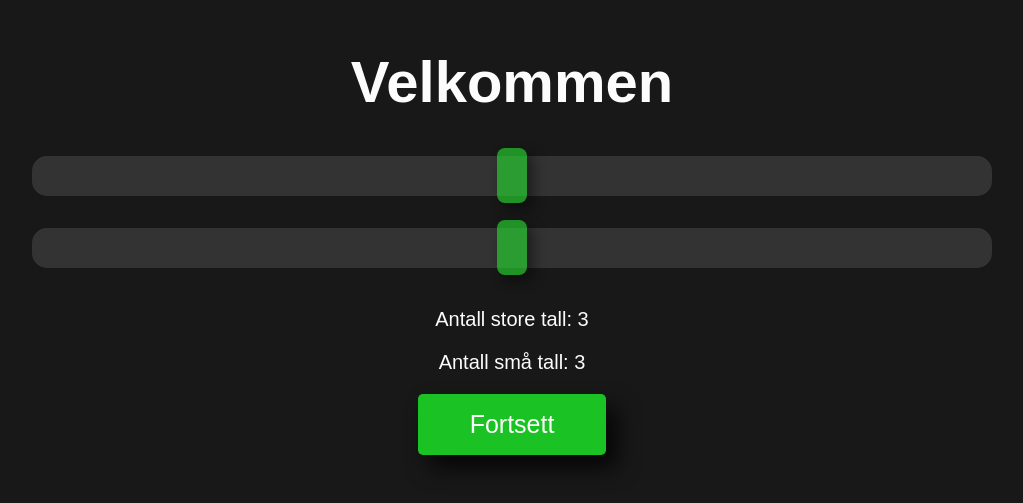
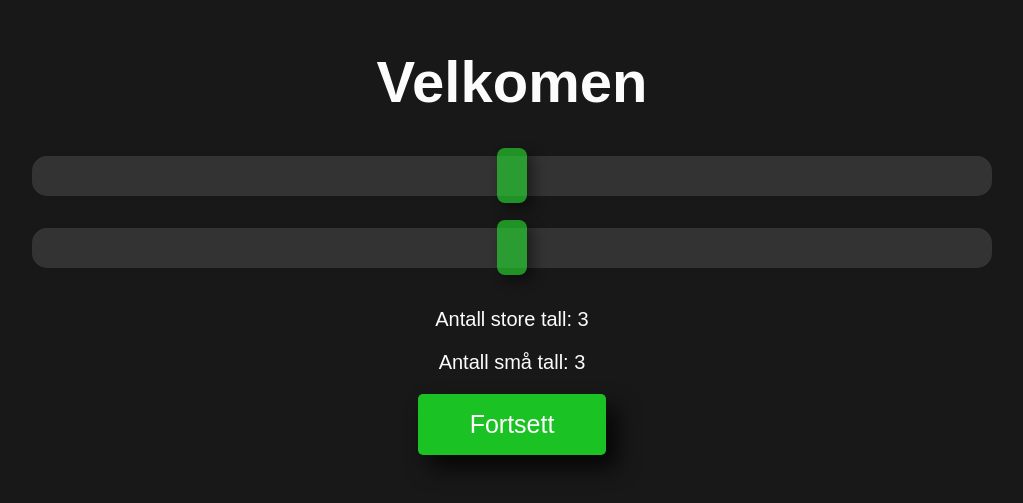
Before and after one commit to ChristofferHennie/numb3rs-webapp, a website built with Parcel: page index.html in a window 1280 px wide. Shown: the part 119-622 px from the top of the page, without its empty margins (128-1151 px from the left). Built offline with nearby package versions, Linux system fonts and the light colour scheme.

Commit message:
Fixed Typo

```diff
--- a/index.html
+++ b/index.html
@@ -15,7 +15,7 @@
 	</head>
 	<body>
 		<div class="welcomeScreen">
-			<h1>Velkommen</h1>
+			<h1>Velkomen</h1>
 			<input
 				type="range"
 				name="large-number-range"
```
